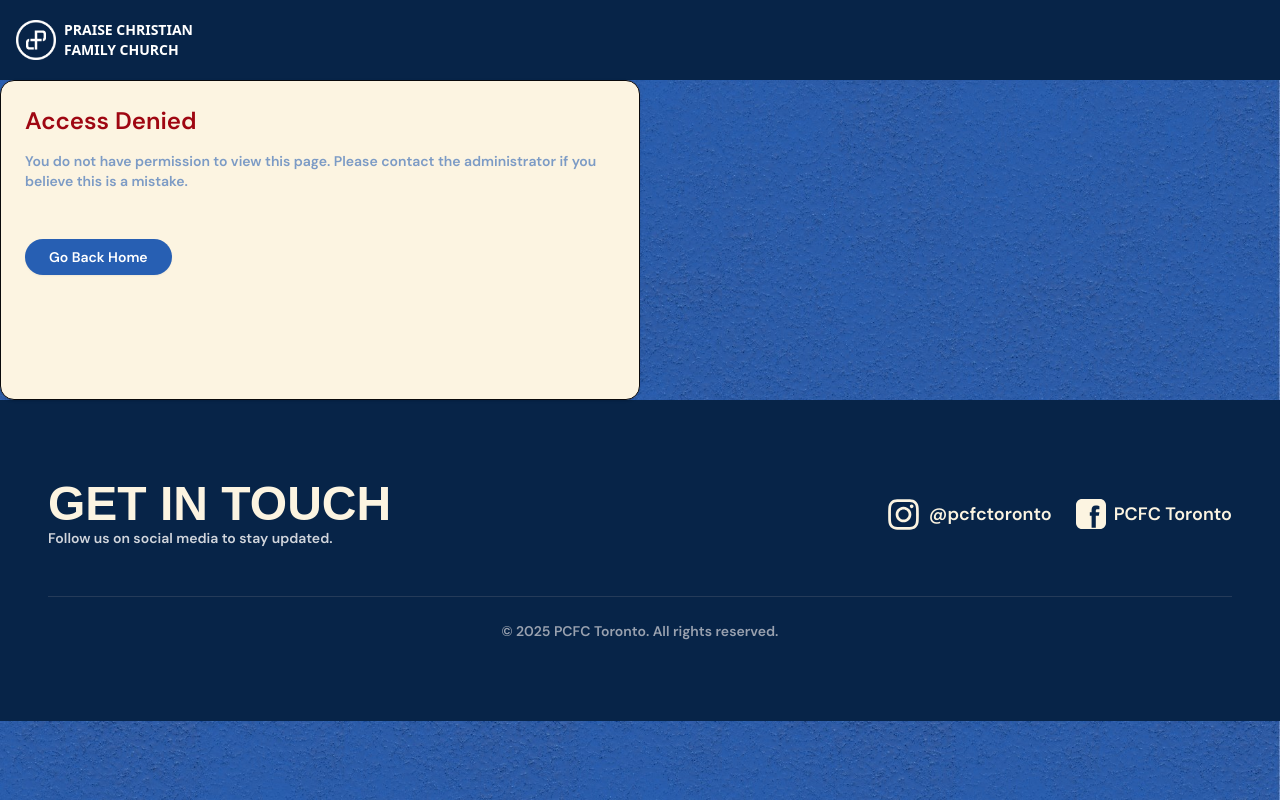
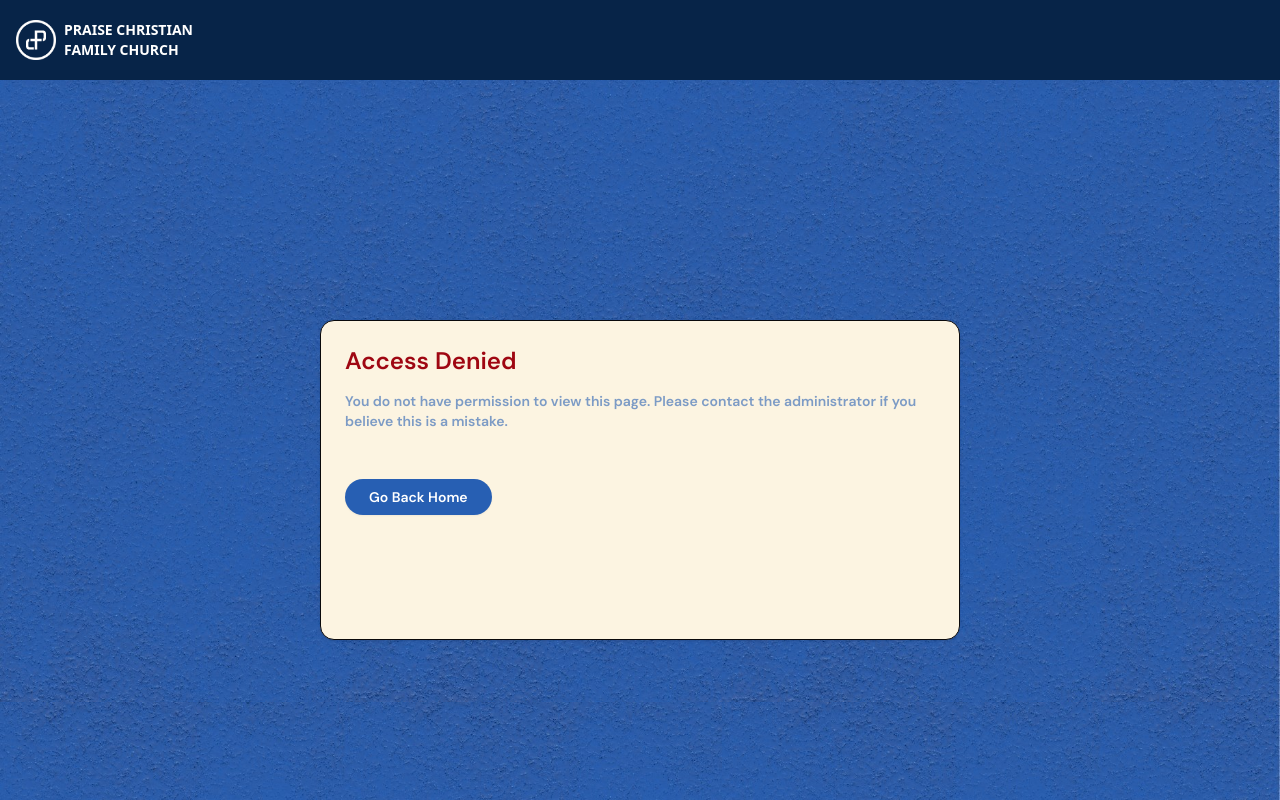
Before and after one commit to marcbensan/pcfc-connect-group, a Next.js app: page /error in a window 1280 px wide. Shown: the top 800 px of the page. Built offline with nearby package versions, Linux system fonts and the light colour scheme; a web font is replaced by a local one.

Commit message:
fix: recenter login and admin

```diff
--- a/src/app/error/page.tsx
+++ b/src/app/error/page.tsx
@@ -1,5 +1,9 @@
 import { Unauthorized } from "@/components/unauthorized";
 
 export default function ErrorPage() {
-  return <Unauthorized />;
+  return (
+    <div className="flex justify-center items-center min-h-screen">
+      <Unauthorized />
+    </div>
+  );
 }
--- a/src/app/layout.tsx
+++ b/src/app/layout.tsx
@@ -46,7 +46,7 @@ export default function RootLayout({
         <Toaster className="bg-green-500" richColors closeButton />
         <Navbar />
         <div className="flex w-full justify-center">
-          <div className="z-5 w-full">{children}</div>
+          <div className="z-5 w-full min-h-screen">{children}</div>
         </div>
         <Footer />
       </body>
--- a/src/app/login/page.tsx
+++ b/src/app/login/page.tsx
@@ -13,7 +13,7 @@ import { Label } from "@/components/ui/label";
 
 export default function LoginPage() {
   return (
-    <form className="z-10">
+    <form className="z-10 flex items-center min-h-screen justify-center">
       <Card className="w-[20rem] bg-pcfcwhite text-pcfcprimary font-caption my-8 py-8">
         <CardHeader>
           <CardTitle className="text-2xl font-caption">Admin Login</CardTitle>
--- a/src/app/not-found.tsx
+++ b/src/app/not-found.tsx
@@ -14,13 +14,15 @@ export default function NotFoundPage() {
   const router = useRouter();
 
   return (
-    <Card className="md:w-[50rem] w-[20rem] space-y-4 h-[20rem] text-pcfcprimary bg-pcfcwhite font-caption">
+    <div className="min-h-screen flex justify-center items-center">
+      <Card className="md:w-[50rem] w-[20rem] space-y-4 h-[20rem]  bg-pcfcwhite font-caption">
         <CardHeader className="text-center space-y-8">
-        <CardTitle className="text-3xl font-extrabold text-pcfcprimarydark">
+          <CardTitle className="text-3xl font-extrabold text-pcfcprimary">
             Page Not Found
           </CardTitle>
-        <CardDescription className="mt-2">
-          Sorry, the page you are looking for does not exist or has been moved.
+          <CardDescription className="mt-2 text-pcfcprimary">
+            Sorry, the page you are looking for does not exist or has been
+            moved.
           </CardDescription>
         </CardHeader>
         <CardContent className="mt-6 flex justify-center">
@@ -32,5 +34,6 @@ export default function NotFoundPage() {
           </Button>
         </CardContent>
       </Card>
+    </div>
   );
 }
--- a/src/app/success/page.tsx
+++ b/src/app/success/page.tsx
@@ -12,7 +12,7 @@ export default function SuccessPage() {
         </p>
         <Link href="/">
           <Button className="p-8 bg-pcfcprimary font-subheading text-lg text-pcfcwhite rounded-full hover:bg-blue-800">
-            Return Home
+            Go Back Home
           </Button>
         </Link>
       </div>
--- /dev/null
+++ b/src/components/admin.tsx
@@ -0,0 +1,7 @@
+import React from 'react'
+
+export default function Admin() {
+  return (
+    <div>Admin</div>
+  )
+}
--- a/src/components/unauthorized.tsx
+++ b/src/components/unauthorized.tsx
@@ -33,7 +33,7 @@ export function Unauthorized({
           {description}
         </CardDescription>
       </CardHeader>
-      <CardContent className="mt-6">
+      <CardContent className="mt-6 ">
         <Button
           className="px-6 py-2 bg-pcfcprimary text-white rounded-full hover:bg-blue-80 0"
           onClick={onButtonClick || (() => router.push("/"))}
```
Lines whose indentation alone changed are shown as unchanged.
